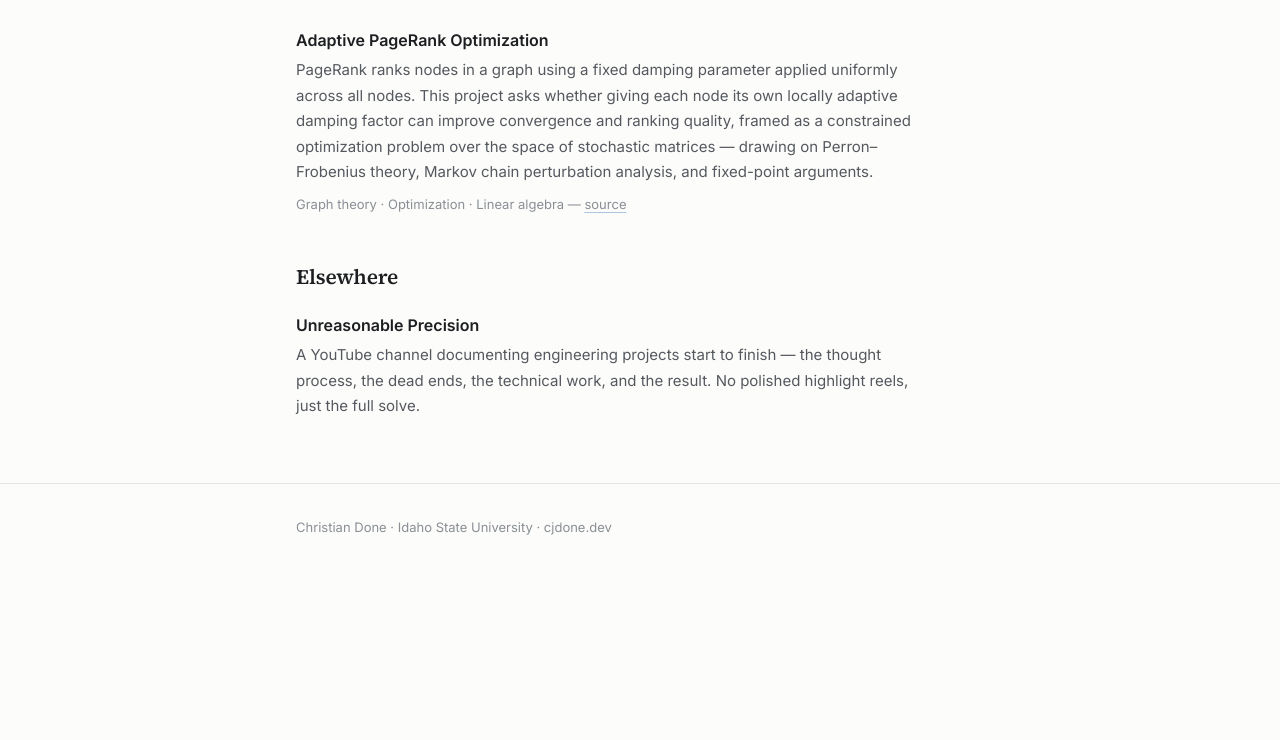
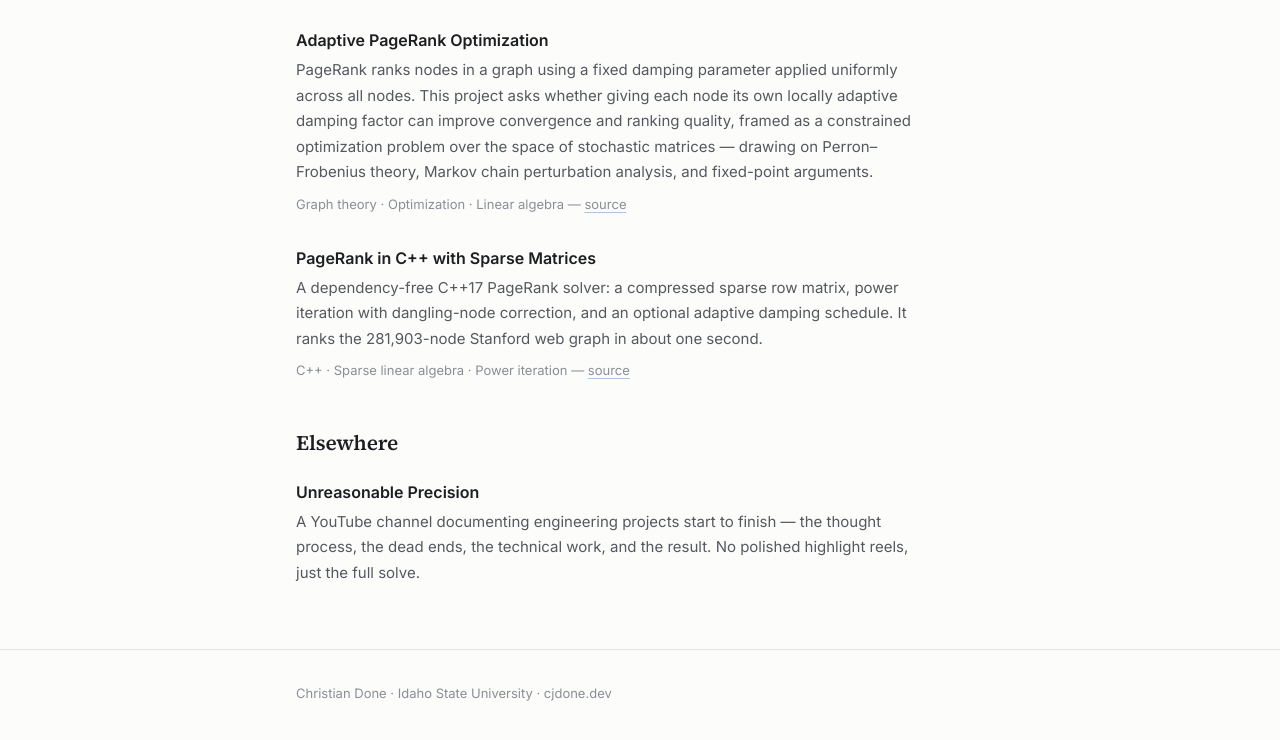
Before and after one commit to cjslayer/cjdone.github.io, a plain HTML site: page research.html in a window 1280 px wide. Shown: the part 1127-1867 px from the top of the page. Before the commit the page ends 1713 px from the top, so only its background shows below. Drawn offline with Linux system fonts and the light colour scheme.

Commit message:
Research: add PageRank in C++ with Sparse Matrices (PageRank-Optimization-via-Eigen-Solver)
Co-Authored-By: Claude Opus 5.5 <noreply@anthropic.com>

```diff
--- a/research.html
+++ b/research.html
@@ -69,6 +69,12 @@
       <div class="meta">Graph theory · Optimization · Linear algebra — <a href="https://github.com/cjslayer/Adaptive-PageRank-Optimization">source</a></div>
     </div>
 
+    <div class="item">
+      <h3><a href="https://github.com/cjslayer/PageRank-Optimization-via-Eigen-Solver">PageRank in C++ with Sparse Matrices</a></h3>
+      <p>A dependency-free C++17 PageRank solver: a compressed sparse row matrix, power iteration with dangling-node correction, and an optional adaptive damping schedule. It ranks the 281,903-node Stanford web graph in about one second.</p>
+      <div class="meta">C++ · Sparse linear algebra · Power iteration — <a href="https://github.com/cjslayer/PageRank-Optimization-via-Eigen-Solver">source</a></div>
+    </div>
+
     <h2>Elsewhere</h2>
     <div class="item">
       <h3><a href="https://www.youtube.com/@UnreasonablePrecision">Unreasonable Precision</a></h3>
```
